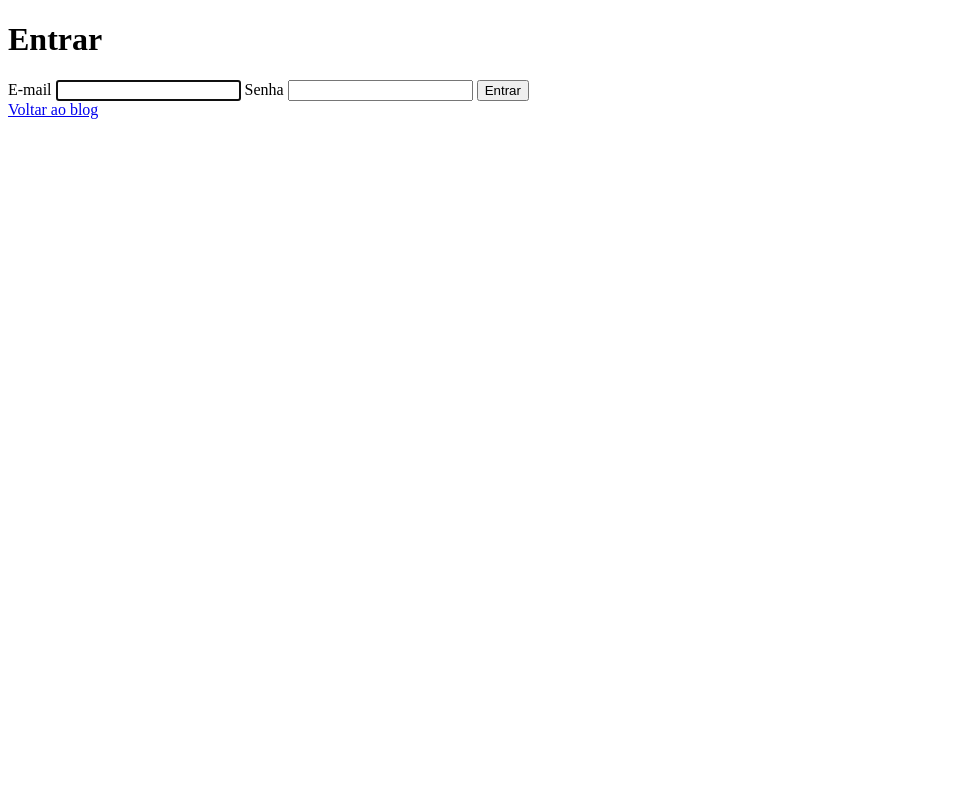
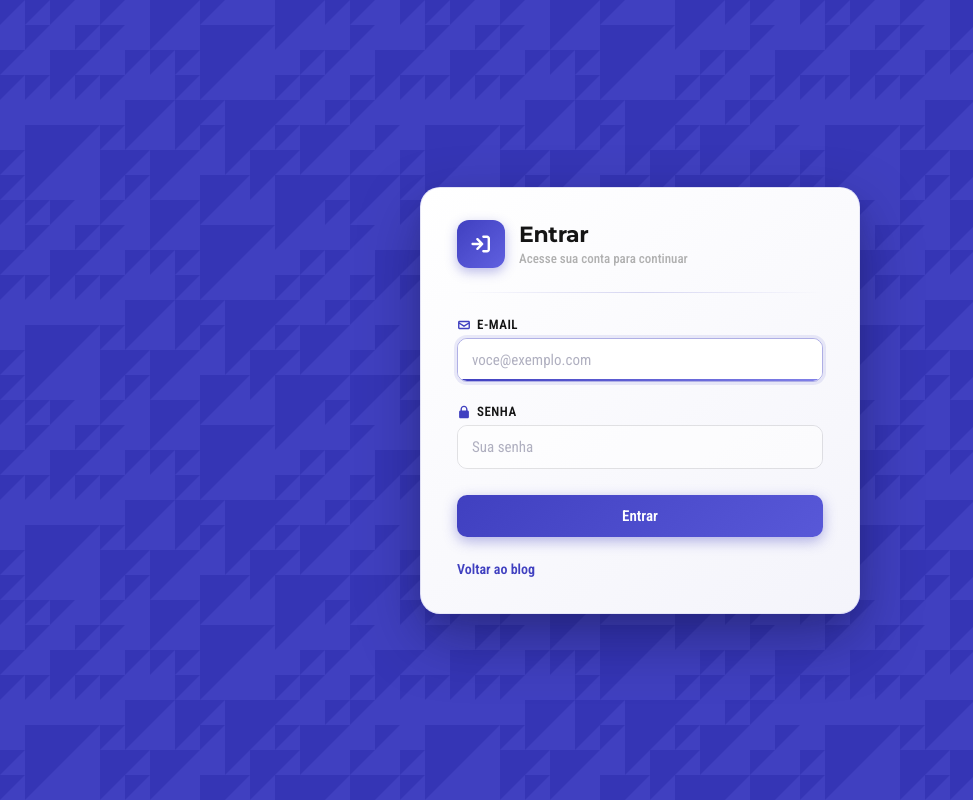
Before and after one commit to AndreLucas23/personal-blog-site, a Flask app: page /auth/login in a window 1280 px wide. Shown: the whole page, without its empty margins (0-973 px from the left). Run offline with Flask 3, Linux system fonts and the light colour scheme.

Commit message:
feat: redesign the login page
Match the visual identity of the blog: a card over the blue background, labeled fields with icons and the primary button style. After an invalid attempt the email is kept and the focus moves to the password.

```diff
--- a/src/auth.py
+++ b/src/auth.py
@@ -56,7 +56,7 @@ def login():
 
     if not is_valid:
         flash('E-mail ou senha inválidos.')
-        return render_template('login.html'), 401
+        return render_template('login.html', email=email), 401
 
     login_user(AuthUser(user))
     return redirect(url_for('views.home'))
--- /dev/null
+++ b/src/static/css/auth.css
@@ -0,0 +1,216 @@
+/* Páginas: login e cadastro */
+
+@keyframes authCardIn {
+    from {
+        opacity: 0;
+        transform: translateY(1.6rem) scale(0.98);
+    }
+
+    to {
+        opacity: 1;
+        transform: translateY(0) scale(1);
+    }
+}
+
+.auth {
+    align-items: center;
+    justify-content: center;
+    padding: 4rem 2rem;
+}
+
+.auth__card {
+    animation: authCardIn 0.45s cubic-bezier(0.34, 1.56, 0.64, 1) both;
+    background: var(--gradient-menu-bg);
+    border: 0.1rem solid var(--blue-alpha-12);
+    border-radius: 2rem;
+    box-shadow:
+        0 2.4rem 6rem rgba(10, 10, 40, 0.35),
+        0 0.8rem 2rem var(--shadow-neutral),
+        inset 0 0.1rem 0 var(--glass-highlight);
+    display: flex;
+    flex-direction: column;
+    gap: 2.4rem;
+    max-width: 44rem;
+    padding: 3.2rem 3.6rem 3.6rem;
+    width: 100%;
+}
+
+.auth__header {
+    align-items: center;
+    display: flex;
+    gap: 1.4rem;
+}
+
+.auth__header-icon {
+    background: linear-gradient(135deg, var(--accent-blue), var(--accent-blue-mid));
+    border-radius: 1.2rem;
+    box-shadow: 0 0.4rem 1.2rem var(--blue-alpha-35);
+    flex-shrink: 0;
+    height: 4.8rem;
+    width: 4.8rem;
+}
+
+.auth__header-icon svg {
+    fill: var(--pure-white);
+    height: auto;
+    width: 2.4rem;
+}
+
+.auth__title {
+    color: var(--secondary-black);
+    font-size: 2.2rem;
+    font-weight: 700;
+    letter-spacing: -0.03rem;
+    line-height: 1.2;
+    text-transform: none;
+}
+
+.auth__subtitle {
+    color: var(--secondary-dark-grey);
+    font-size: 1.3rem;
+    margin-top: 0.2rem;
+}
+
+.auth__divider {
+    background: var(--gradient-divider);
+    height: 0.1rem;
+    width: 100%;
+}
+
+.auth__alert {
+    background: var(--status-error-bg);
+    border: 0.1rem solid var(--red-alpha-40);
+    border-radius: 1rem;
+    color: var(--accent-error);
+    font-size: 1.4rem;
+    font-weight: 500;
+    padding: 1.2rem 1.4rem;
+}
+
+.auth__form {
+    display: flex;
+    flex-direction: column;
+    gap: 2.2rem;
+}
+
+.auth__field {
+    display: flex;
+    flex-direction: column;
+    gap: 0.6rem;
+}
+
+.auth__label {
+    align-items: center;
+    color: var(--secondary-black);
+    display: flex;
+    font-size: 1.3rem;
+    font-weight: 600;
+    gap: 0.6rem;
+    letter-spacing: 0.05rem;
+    text-transform: uppercase;
+}
+
+.auth__label-icon {
+    fill: var(--accent-blue);
+    height: auto;
+    width: 1.4rem;
+}
+
+.auth__input-wrap {
+    border: 0.15rem solid rgba(0, 0, 0, 0.1);
+    border-radius: 1rem;
+    overflow: hidden;
+    position: relative;
+    transition: border-color 0.25s ease, box-shadow 0.25s ease;
+}
+
+.auth__input-wrap::after {
+    background: linear-gradient(90deg, var(--accent-blue), var(--accent-blue-input));
+    bottom: 0;
+    content: '';
+    height: 0.2rem;
+    left: 0;
+    position: absolute;
+    transform: scaleX(0);
+    transform-origin: left;
+    transition: transform 0.3s cubic-bezier(0.4, 0, 0.2, 1);
+    width: 100%;
+}
+
+.auth__input-wrap:focus-within {
+    border-color: var(--blue-alpha-40);
+    box-shadow: 0 0 0 0.3rem var(--blue-alpha-10);
+}
+
+.auth__input-wrap:focus-within::after {
+    transform: scaleX(1);
+}
+
+.auth__input {
+    background: var(--glass-bg);
+    color: var(--secondary-black);
+    font-size: 1.5rem;
+    outline: none;
+    padding: 1.2rem 1.4rem;
+    transition: background 0.2s ease;
+    width: 100%;
+}
+
+.auth__input::placeholder {
+    color: #b0b0c0;
+}
+
+.auth__input:focus {
+    background: var(--pure-white);
+}
+
+.auth__hint {
+    color: var(--secondary-dark-grey);
+    font-size: 1.2rem;
+}
+
+.auth__submit {
+    background: var(--gradient-blue);
+    border: none;
+    border-radius: 1rem;
+    box-shadow: 0 0.4rem 1.4rem var(--blue-alpha-40);
+    color: var(--pure-white);
+    cursor: pointer;
+    font-size: 1.5rem;
+    font-weight: 600;
+    margin-top: 0.4rem;
+    padding: 1.2rem 2.4rem;
+    transition: box-shadow 0.25s ease, transform 0.25s ease;
+    width: 100%;
+}
+
+.auth__submit:hover {
+    box-shadow: 0 0.6rem 2rem var(--blue-alpha-55);
+    transform: translateY(-0.2rem);
+}
+
+.auth__submit:active {
+    transform: translateY(0);
+}
+
+.auth__links {
+    align-items: center;
+    display: flex;
+    flex-wrap: wrap;
+    font-size: 1.4rem;
+    gap: 1.2rem;
+    justify-content: space-between;
+}
+
+.auth__link,
+.auth__link:visited {
+    color: var(--accent-blue);
+    font-weight: 600;
+}
+
+.auth__link:hover,
+.auth__link:focus {
+    color: var(--accent-blue-light);
+    text-decoration: underline;
+    text-underline-offset: 0.25rem;
+}
--- a/src/templates/login.html
+++ b/src/templates/login.html
@@ -1,30 +1,93 @@
 <!DOCTYPE html>
 <html lang="pt-br">
 <head>
-    <meta charset="UTF-8">
-    <meta name="viewport" content="width=device-width, initial-scale=1.0">
+    {% include 'partials/head.html' %}
+    <link rel="stylesheet" href="{{ url_for('static', filename='css/utilities.css') }}">
+    <link rel="stylesheet" href="{{ url_for('static', filename='css/auth.css') }}">
 
     <title>Entrar | Blog Pessoal</title>
 </head>
-<body>
-    <main>
-        <h1>Entrar</h1>
+<body class="auth u-main-bg-1">
+    <main class="auth__card">
+        <header class="auth__header">
+            <div class="auth__header-icon u-flex-center">
+                <svg aria-hidden="true"
+                viewBox="0 0 640 640"
+                xmlns="http://www.w3.org/2000/svg">
+                    <path d="M384 96L480 96C524.2 96 560 131.8 560 176L560 464C560 508.2 524.2 544 480 544L384 544C366.3 544 352 529.7 352 512C352 494.3 366.3 480 384 480L480 480C488.8 480 496 472.8 496 464L496 176C496 167.2 488.8 160 480 160L384 160C366.3 160 352 145.7 352 128C352 110.3 366.3 96 384 96z"/>
+                    <path d="M246.6 169.4C234.1 156.9 213.8 156.9 201.3 169.4C188.8 181.9 188.8 202.2 201.3 214.7L274.6 288L96 288C78.3 288 64 302.3 64 320C64 337.7 78.3 352 96 352L274.7 352L201.4 425.4C188.9 437.9 188.9 458.2 201.4 470.7C213.9 483.2 234.2 483.2 246.7 470.7L374.7 342.7C387.2 330.2 387.2 309.9 374.7 297.4L246.7 169.4z"/>
+                </svg>
+            </div>
+
+            <div>
+                <h1 class="auth__title">Entrar</h1>
+                <p class="auth__subtitle">Acesse sua conta para continuar</p>
+            </div>
+        </header>
+
+        <div class="auth__divider"></div>
 
         {% for message in get_flashed_messages() %}
-        <p role="alert">{{ message }}</p>
+        <p class="auth__alert" role="alert">{{ message }}</p>
         {% endfor %}
 
-        <form method="post" action="{{ url_for('auth.login') }}">
-            <label for="email">E-mail</label>
-            <input id="email" name="email" type="email" required autofocus>
+        <form class="auth__form"
+        method="post"
+        action="{{ url_for('auth.login') }}">
+            <div class="auth__field">
+                <label class="auth__label" for="email">
+                    <svg class="auth__label-icon"
+                    aria-hidden="true"
+                    viewBox="0 0 640 640"
+                    xmlns="http://www.w3.org/2000/svg">
+                        <path d="M112 128L528 128C563.3 128 592 156.7 592 192L592 448C592 483.3 563.3 512 528 512L112 512C76.7 512 48 483.3 48 448L48 192C48 156.7 76.7 128 112 128zM112 192L112 200L320 336L528 200L528 192L112 192zM528 276L338.5 400.2C327.2 407.6 312.8 407.6 301.5 400.2L112 276L112 448L528 448L528 276z"/>
+                    </svg>
+                    E-mail
+                </label>
 
-            <label for="password">Senha</label>
-            <input id="password" name="password" type="password" required>
+                <div class="auth__input-wrap">
+                    <input class="auth__input"
+                    id="email"
+                    name="email"
+                    type="email"
+                    value="{{ email or '' }}"
+                    placeholder="voce@exemplo.com"
+                    autocomplete="email"
+                    maxlength="255"
+                    required
+                    {% if not email %}autofocus{% endif %}>
+                </div>
+            </div>
 
-            <button type="submit">Entrar</button>
+            <div class="auth__field">
+                <label class="auth__label" for="password">
+                    <svg class="auth__label-icon"
+                    aria-hidden="true"
+                    viewBox="0 0 640 640"
+                    xmlns="http://www.w3.org/2000/svg">
+                        <path d="M224 192L224 256L416 256L416 192C416 139 373 96 320 96C267 96 224 139 224 192zM160 256L160 192C160 103.6 231.6 32 320 32C408.4 32 480 103.6 480 192L480 256C515.3 256 544 284.7 544 320L544 544C544 579.3 515.3 608 480 608L160 608C124.7 608 96 579.3 96 544L96 320C96 284.7 124.7 256 160 256z"/>
+                    </svg>
+                    Senha
+                </label>
+
+                <div class="auth__input-wrap">
+                    <input class="auth__input"
+                    id="password"
+                    name="password"
+                    type="password"
+                    placeholder="Sua senha"
+                    autocomplete="current-password"
+                    required
+                    {% if email %}autofocus{% endif %}>
+                </div>
+            </div>
+
+            <button class="auth__submit" type="submit">Entrar</button>
         </form>
 
-        <a href="{{ url_for('views.home') }}">Voltar ao blog</a>
+        <footer class="auth__links">
+            <a class="auth__link" href="{{ url_for('views.home') }}">Voltar ao blog</a>
+        </footer>
     </main>
 </body>
 </html>
```
